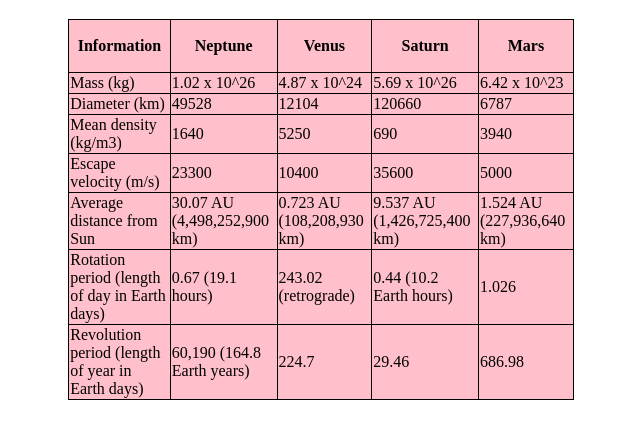
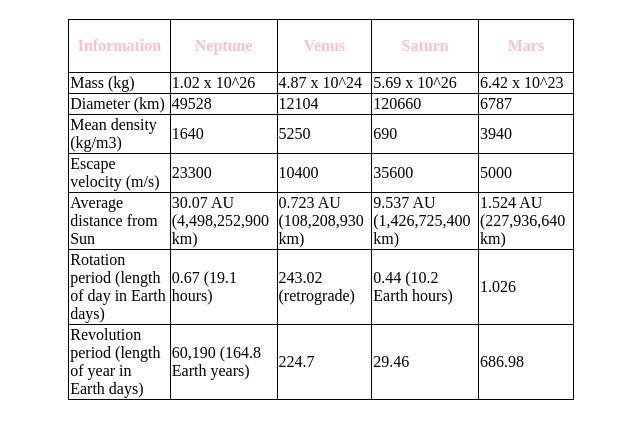
Before and after one commit to mflowers1395/lab5, a plain HTML site: page index.html in a window 1280 px wide. Shown: the part 61-500 px from the top of the page, without its empty margins (319-959 px from the left). Drawn offline with Linux system fonts and the light colour scheme.

Commit message:
Update style.css

```diff
--- a/style.css
+++ b/style.css
@@ -6,12 +6,13 @@ table {
   border-collapse: collapse;
 
   width: 40%;
-  background-color: pink;
+
 }
 
 th {
   align: center;
   height: 50px;
+  color: pink;
 }
 
 h1{
```
